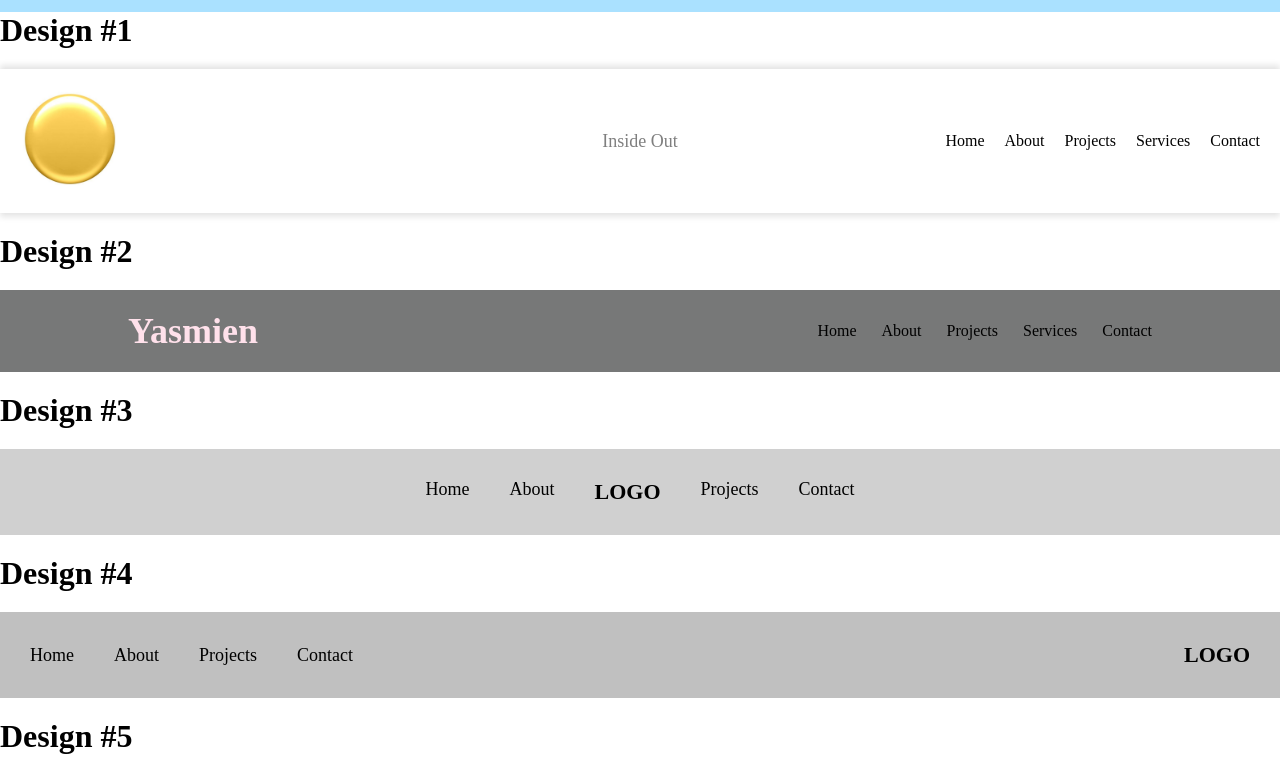
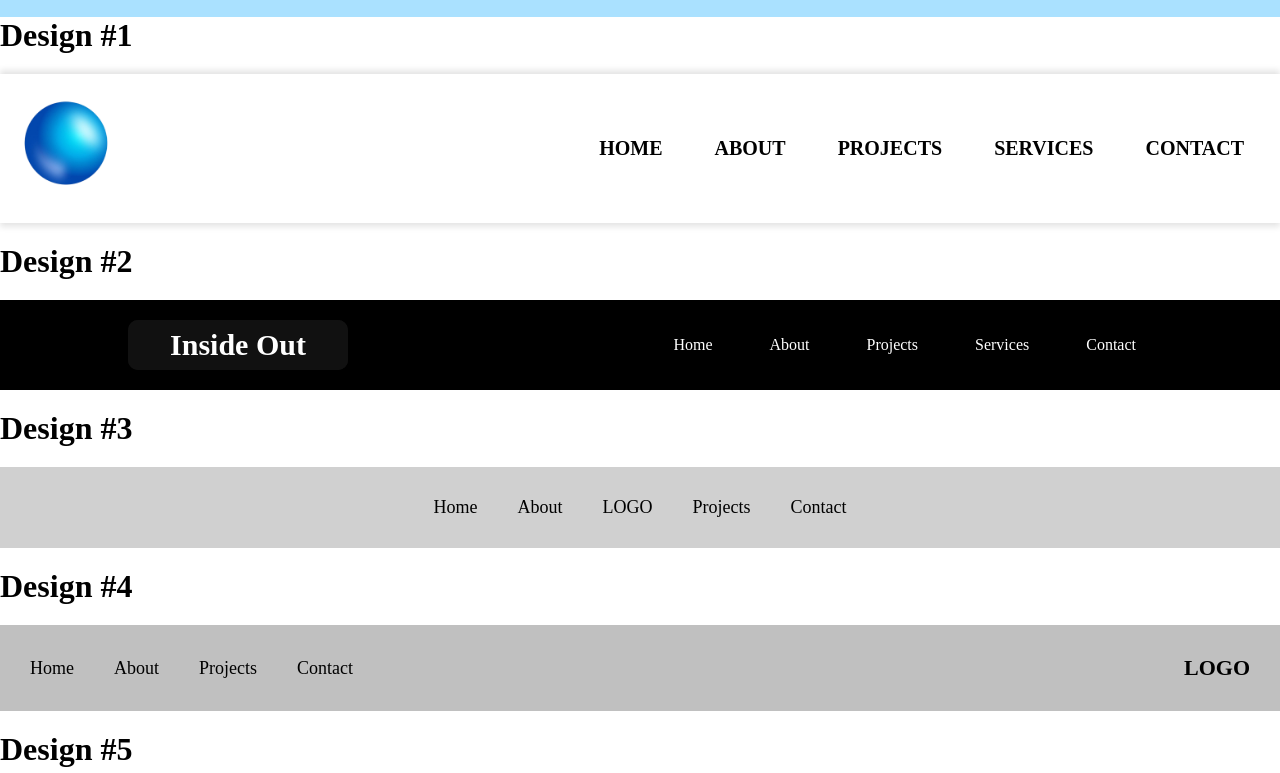
Before and after one commit to harps26/WD-Seatwork3-Cordero, a plain HTML site: page pages/page1/index.html in a window 1280 px wide. Shown: the part 1158-1931 px from the top of the page. Drawn offline with Linux system fonts and the light colour scheme.

Commit message:
yuko na guys

```diff
--- a/pages/page1/assets/css/style.css
+++ b/pages/page1/assets/css/style.css
@@ -50,6 +50,7 @@ section {
     width: 100px; /* Adjust the size as needed */
     height: auto; /* Maintains aspect ratio */
 }
+
 
 .buttons1 {
     display: flex;
@@ -250,6 +251,71 @@ section {
     height: auto; /* Maintains aspect ratio */
 }
 
+  .buttons1-an{
+    font-family: 'Titillium Web';
+    text-transform: uppercase;
+    text-align: center;
+    font-weight: 600;
+  }
+
+  .buttons1-an * {
+    box-sizing: border-box;
+    transition: all .35s ease;
+  }
+
+  .buttons1-an li {
+    display: inline-block;
+    list-style: outside none none;
+    margin: .5em 1em;
+    paddin: 0;
+  }
+
+  .buttons1-an a {
+    padding: .5em .8em;
+    color: rgba(255,255,255,.5);
+    position: relative;
+    text-decoration: none;
+    font-size: 20px;
+  }
+
+  .buttons1-an a::before,
+  .buttons1-an a::after {
+    content: '';
+    height: 14px;
+    width: 14px;
+    position: absolute;
+    transition: all .35s ease;
+    opacity: 0;
+  }
+
+  .buttons1-an a::before {
+    content: '';
+    right: 0;
+    top: 0;
+    border-top: 3px solid #3E8914;
+    border-right: 3px solid #2E640F;
+    transform: translate(-100%, 50%);
+  }
+
+  .buttons1-an a:after {
+    content: '';
+    left: 0;
+    bottom: 0;
+    border-bottom: 3px solid #2E640F;
+    border-left: 3px solid #3E8914;
+    transform: translate(100%, -50%)
+  }
+
+  .buttons1-an a:hover:before,
+  .buttons1-an a:hover:after{
+    transform: translate(0,0);
+    opacity: 1;
+  }
+
+  .buttons1-an a:hover {
+    color: #3DA35D;
+  }
+
 .buttons1-an {
     display: flex;
     gap: 20px; /* Space between nav buttons */
@@ -269,15 +335,87 @@ section {
     align-items: center;
     width: 100%;
     padding: 20px 10%;
-    background-color: rgba(85, 87, 87, 0.8);
+    background-color: rgb(0, 0, 0);
     margin-bottom: 20px;
 }
 
 .logo2-an {
-    font-size: 36px;
+    margin: 0;
+    padding: 0;
+    width: 100%;
+    height: 100vh;
+    display: flex;
+    flex-direction: row;
+    justify-content: center;
+    align-items: center;
+    background: #000;
+}
+
+.logo2-an {
+    font-size: 30px;
     font-weight: 700;
     text-decoration: none;
     color: rgb(255, 225, 235);
+}
+
+.logo2-an {
+    width: 220px;
+    height: 50px;
+    border: none;
+    outline: none;
+    color: #fff;
+    background: #111;
+    cursor: pointer;
+    position: relative;
+    z-index: 0;
+    border-radius: 10px;
+}
+
+.logo2-an:before {
+    content: '';
+    background: linear-gradient(45deg, #ff0000, #ff7300, #fffb00, #48ff00, #00ffd5, #002bff, #7a00ff, #ff00c8, #ff0000);
+    position: absolute;
+    top: -2px;
+    left:-2px;
+    background-size: 400%;
+    z-index: -1;
+    filter: blur(5px);
+    width: calc(100% + 4px);
+    height: calc(100% + 4px);
+    animation: glowing 20s linear infinite;
+    opacity: 0;
+    transition: opacity .3s ease-in-out;
+    border-radius: 10px;
+}
+
+.logo2-an:active {
+    color: #000
+}
+
+.logo2-an:active:after {
+    background: transparent;
+}
+
+.logo2-an:hover:before {
+    opacity: 1;
+}
+
+.logo2-an:after {
+    z-index: -1;
+    content: '';
+    position: absolute;
+    width: 100%;
+    height: 100%;
+    background: #111;
+    left: 0;
+    top: 0;
+    border-radius: 10px;
+}
+
+@keyframes glowing {
+    0% { background-position: 0 0; }
+    50% { background-position: 400% 0; }
+    100% { background-position: 0 0; }
 }
 
 .buttons2-an {
@@ -287,9 +425,45 @@ section {
     padding: 0;
 }
 
-.buttons2-an a{
+.buttons2-an a {
     text-decoration: none;
-    color: #000;
+    color: #fff;  /* Ensure the text color is white to be visible against the dark background */
+    padding: 8px 16px;
+    border-radius: 4px;
+    background-color: #000000;
+    cursor: pointer;
+    transition: background-image 0.5s ease-in-out;
+}
+
+.rainbow-1:hover {
+    background-image: linear-gradient(90deg, #fde893 0%, #f9df6e 49%, #f4ca42 80%, #ffe168 100%);
+    animation: slidebg 7s linear infinite;
+}
+
+.rainbow-2:hover {
+    background-image: linear-gradient(to right, rgb(0, 128, 255), rgb(43, 80, 244), rgb(0, 145, 255), rgb(17, 188, 240), rgb(0, 208, 255), rgb(52, 201, 255), rgb(130, 220, 238), rgb(0, 238, 255));
+    animation: slidebg 7s linear infinite;
+}
+
+.rainbow-3:hover {
+    background-image: linear-gradient(to right, rgb(0, 255, 0), rgb(70, 236, 33), rgb(111, 255, 0), rgb(26, 163, 26), rgb(15, 181, 57), rgb(38, 192, 49), rgb(0, 255, 55));
+    animation: slidebg 7s linear infinite;
+}
+
+.rainbow-4:hover {
+    background-image: linear-gradient(to right, #E7484F, #f63e1d, #dc5656, #f02f2f, #ec3030, #ff8080);
+    animation: slidebg 7s linear infinite;
+}
+
+.rainbow-5:hover {
+    background-image: linear-gradient(to right, #E7484F, #E7484F 16.65%, #F68B1D 16.65%, #F68B1D 33.3%, #FCED00 33.3%, #FCED00 49.95%, #009E4F 49.95%, #009E4F 66.6%, #00AAC3 66.6%, #00AAC3 83.25%, #732982 83.25%, #732982 100%, #E7484F 100%);
+    animation: slidebg 7s linear infinite;
+}
+
+@keyframes slidebg {
+    to {
+        background-position: 20vw;
+    }
 }
 
 
@@ -320,6 +494,48 @@ section {
     font-size: 22px;
 }
 
+.btn {
+    position: relative;
+    display: inline-block; /* Changed to inline-block for anchor tags */
+    color: white;
+    font-size: 14px;
+    font-family: "montserrat";
+    text-decoration: none;
+    margin: 30px 0;
+    border: 2px solid #ff7675;
+    padding: 14px 60px;
+    text-transform: uppercase;
+    overflow: hidden;
+    transition: 1s all ease;
+}
+
+.btn::before {
+    background: #ff7675;
+    content: "";
+    position: absolute;
+    top: 50%;
+    left: 50%;
+    transform: translate(-50%,-50%);
+    z-index: -1;
+    transition: all 0.6s ease;
+}
+
+.btn:hover::before {
+    width: 100%;
+    height: 100%;
+}
+
+.btn3::before {
+    width: 100%;
+    height: 0%;
+    transform: translate(-50%,-50%) rotate(45deg);
+}
+
+.btn3:hover::before {
+    height: 380%;
+}
+
+
 /* Design #4 */
 .design4 {
     display: flex;
@@ -329,6 +545,15 @@ section {
     padding: 20px;
     margin-bottom: 20px;
 }
+
+.btn3::before{
+    width: 100%;
+    height: 0%;
+    transform: translate(-50%,-50%) rotate(45deg);
+  }
+  .btn3:hover::before{
+    height: 380%;
+  }
 
 .buttons4-an {
     display: flex;
--- a/pages/page1/index.html
+++ b/pages/page1/index.html
@@ -14,9 +14,8 @@
 
     <h1>Design #1</h1>
     <section class="design1">
-        <div class="header-text">Inside Out</div>
         <div class="logo1">
-            <img src="/assets/img/d1 ball.png.jpg" alt="Design 1 Ball">
+            <img src="/assets/img/d1 ball.png" alt="Design 1 Ball">
         </div>
         <ul class="buttons1">
             <a href="#">Home</a>
@@ -86,9 +85,8 @@
 
 <h1>Design #1</h1>
 <section class="design1">
-    <div class="header-text">Inside Out</div>
     <div class="logo1-an">
-        <img src="/assets/img/d1 ball.png.jpg" alt="Design 1 Ball">
+        <img src="/assets/img/d1 ball.png" alt="Design 1 Ball">
     </div>
     <div>
     <ul class="buttons1-an">
@@ -102,26 +100,26 @@
 
 <h1>Design #2</h1>
 <section class="design2">
-    <a href="#" class="logo2-an">Yasmien</a>
-    <ul class="buttons2-an">
-        <a href="#">Home</a>
-        <a href="#">About</a>
-        <a href="#">Projects</a>
-        <a href="#">Services</a>
-        <a href="#">Contact</a>
-    </ul>
+    <a href="#" class="logo2-an">Inside Out</a>
+    <div class="buttons2-an">
+        <a class="rainbow-1" href="#">Home</a>
+        <a class="rainbow-2" href="#">About</a>
+        <a class="rainbow-3" href="#">Projects</a>
+        <a class="rainbow-4" href="#">Services</a>
+        <a class="rainbow-5" href="#">Contact</a>
+    </div>
 </section>
 
 <h1>Design #3</h1>
-<section class="design3">
-    <nav class="buttons3-an">
-        <a href="#">Home</a>
-        <a href="#">About</a>
-        <a href="#" class="logo3-an">LOGO</a>
-        <a href="#">Projects</a>
-        <a href="#">Contact</a>
-    </nav>
-</section>
+    <section class="design3">
+        <nav class="buttons3-an">
+            <a href="#" class="btn3">Home</a>
+            <a href="#" class="btn3">About</a>
+            <a href="#">LOGO</a>
+            <a href="#" class="btn3">Projects</a>
+            <a href="#" class="btn3">Contact</a>
+        </nav>
+    </section>
 
 <h1>Design #4</h1>
 <section class="design4">
```
Also changed, not shown: assets/img/d1 ball.png (added).
